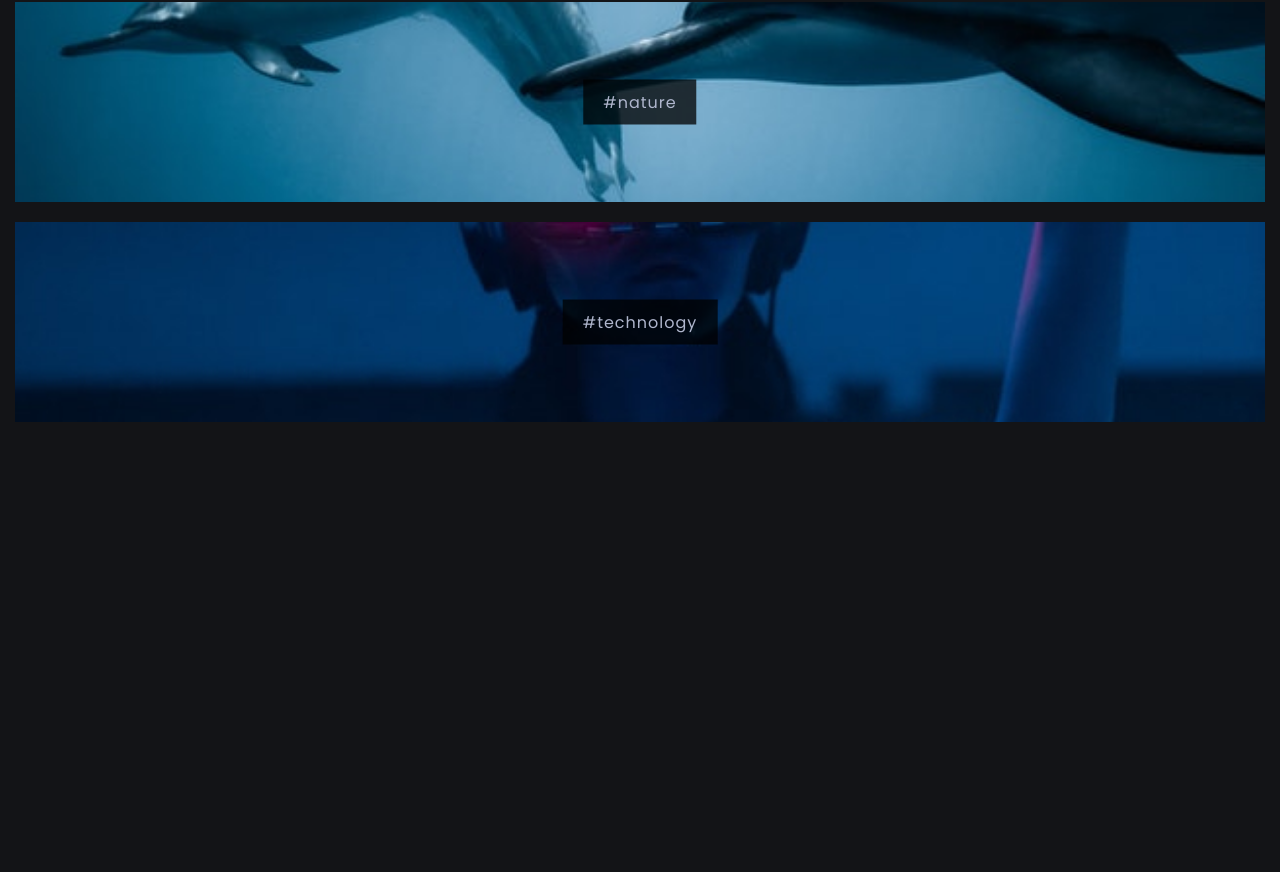
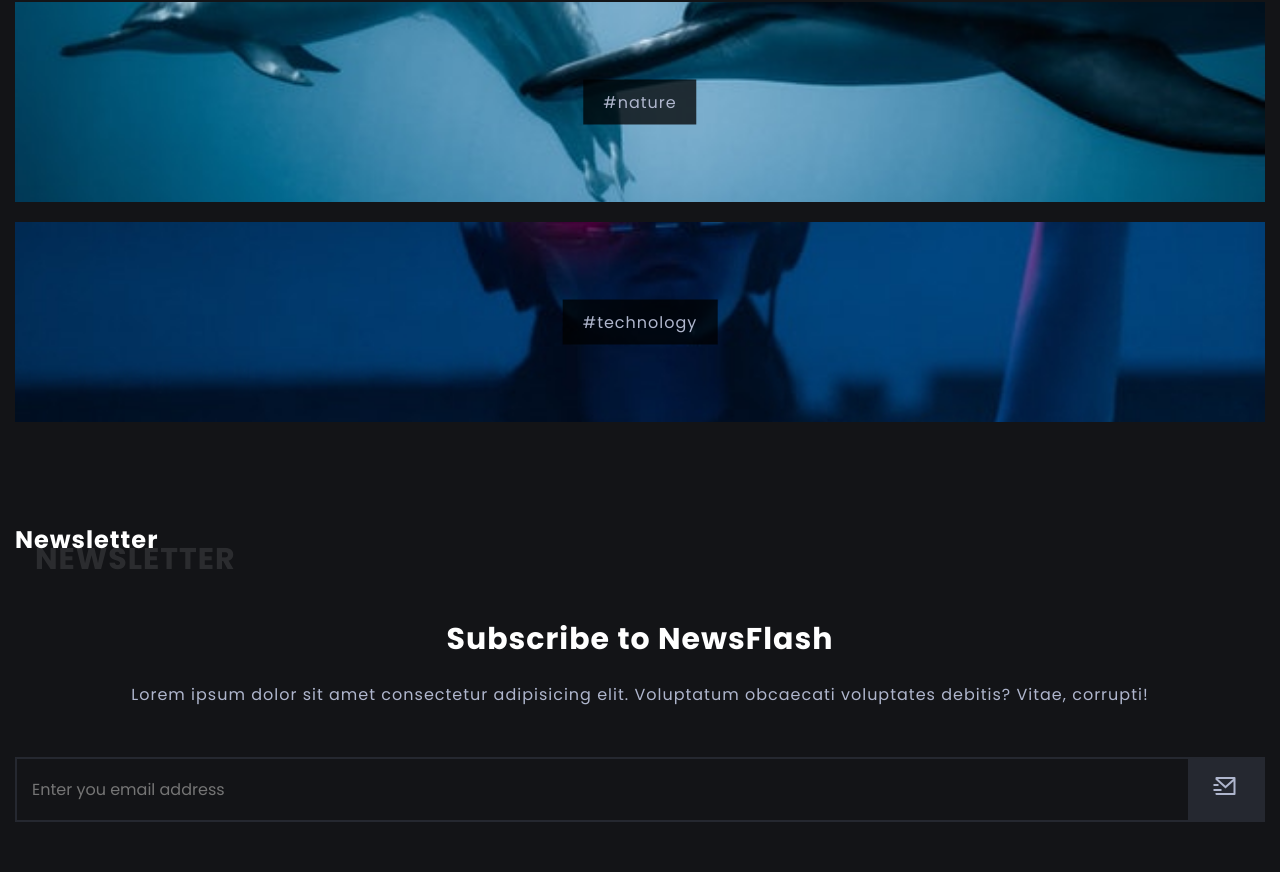
Before and after one commit to ayezabashir/NewsWebpage, a plain HTML site: page index.html in a window 1280 px wide. Shown: the part 6916-7788 px from the top of the page. Before the commit the page ends 7388 px from the top, so only its background shows below. Drawn offline with nearby package versions, Linux system fonts and the light colour scheme.

Commit message:
created newsletter section

```diff
--- a/assets/css/index.css
+++ b/assets/css/index.css
@@ -567,3 +567,17 @@ body.light-theme {
 .popular-tags-container .article:hover .article-image {
   transform: scale(1.05);
 }
+
+/* Newsletter */
+
+.newsletter {
+  padding-bottom: 6rem;
+}
+
+.newsletter-title {
+  font-size: var(--font-size-lg);
+}
+
+.newsletter-description {
+  margin-bottom: 3rem;
+}
--- a/index.html
+++ b/index.html
@@ -566,5 +566,28 @@
         </div>
       </div>
     </section>
+    <!-- News Letter -->
+    <section class="newsletter section">
+      <div class="container">
+        <h2 class="title section-title" data-name="Newsletter">Newsletter</h2>
+        <div class="form-container-inner">
+          <h6 class="title newsletter-title">Subscribe to NewsFlash</h6>
+          <p class="newsletter-description">
+            Lorem ipsum dolor sit amet consectetur adipisicing elit. Voluptatum
+            obcaecati voluptates debitis? Vitae, corrupti!
+          </p>
+          <form action="" class="form">
+            <input
+              type="text"
+              class="form-input"
+              placeholder="Enter you email address"
+            />
+            <button class="btn form-btn" type="submit">
+              <i class="ri-mail-send-line"></i>
+            </button>
+          </form>
+        </div>
+      </div>
+    </section>
   </body>
 </html>
```
